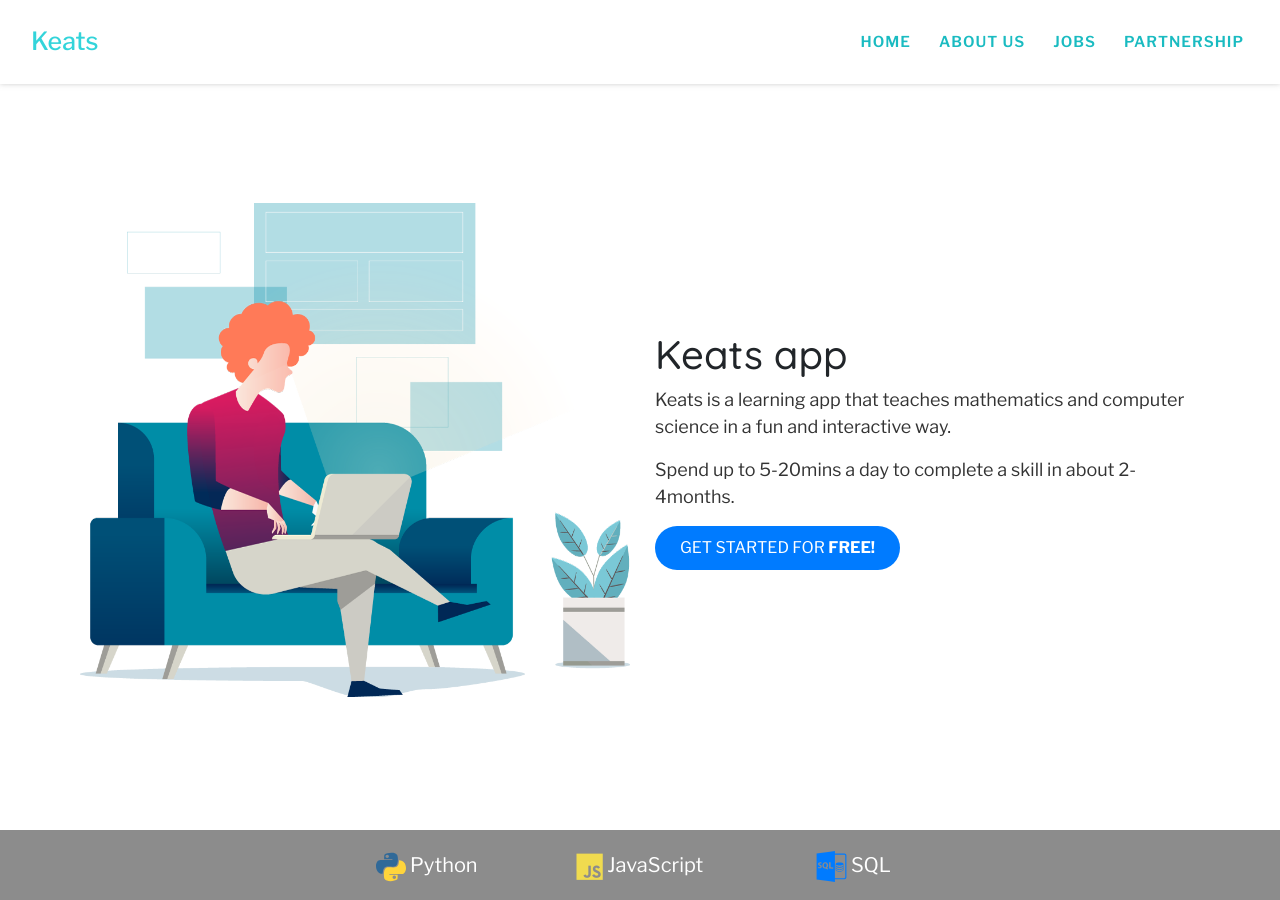
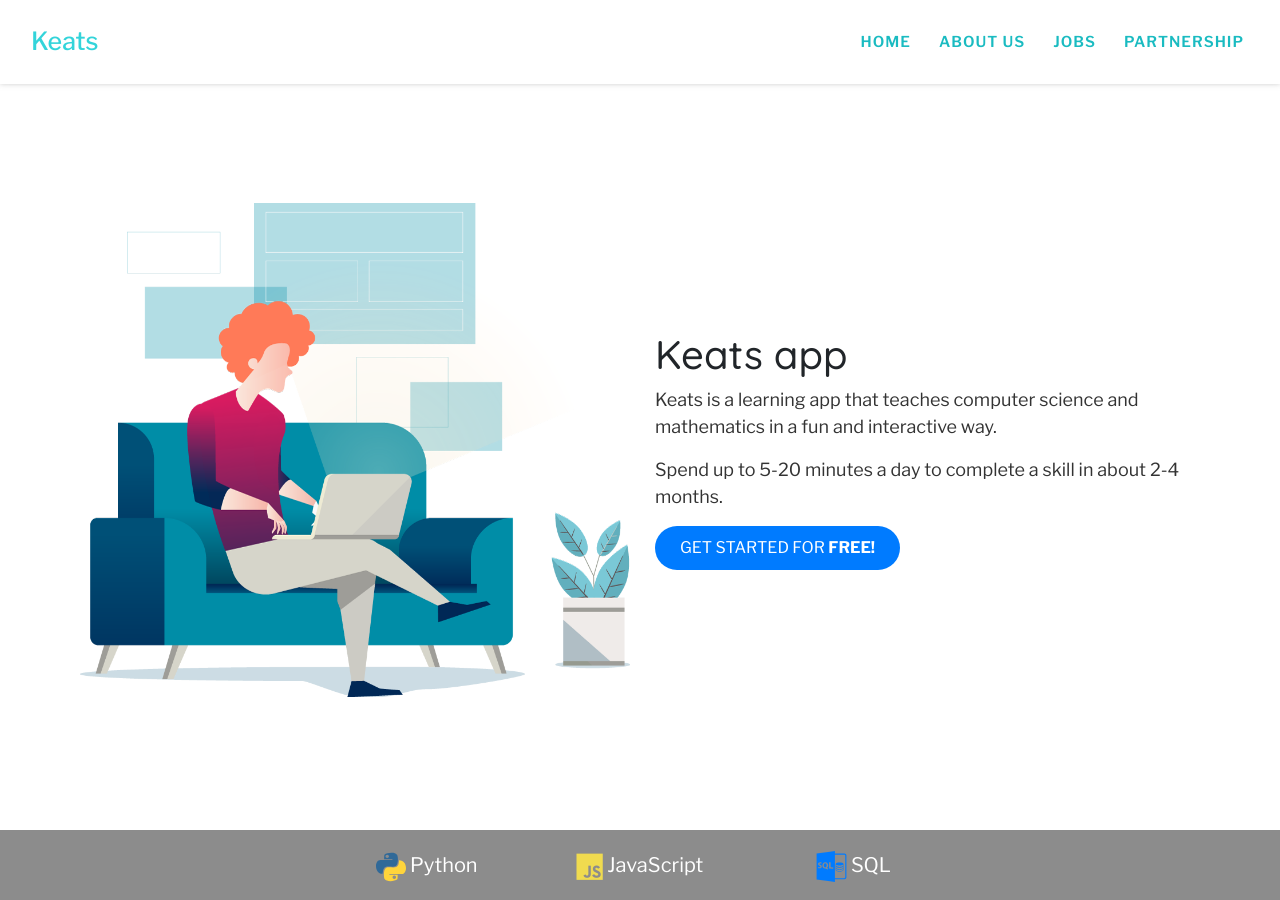
Before and after one commit to jaichandrakanthreddy/liquidworkings.github.io, a Jekyll site: the page built from index.html, in a window 1280 px wide and 900 px high. Built offline with Jekyll 4.4.1, drawn with Linux system fonts in a browser that asks for light colours; nearby versions of some CDN libraries; some of the changed text lies outside the part shown.

Commit message:
Update index.html

```diff
--- a/index.html
+++ b/index.html
@@ -8,8 +8,8 @@
       <div class="col-md-6 left-panel"></div>
       <div class="col-sm-12 col-md-6 align-self-center right-panel">
         <h1>Keats app</h1>
-        <p>Keats is a learning app that teaches mathematics and computer science in a fun and interactive way.</p>
-        <p>Spend up to 5-20mins a day to complete a skill in about 2-4months.</p>
+        <p>Keats is a learning app that teaches computer science and mathematics in a fun and interactive way.</p>
+        <p>Spend up to 5-20 minutes a day to complete a skill in about 2-4 months.</p>
         <div>
           <a class="btn btn-primary btn-round text-uppercase" tag="button" href="https://web.keats.app">Get started for <strong>free!</strong></a>
         </div>
@@ -88,7 +88,7 @@
     <div class="row justify-content-center">
       <div class="col-md-4 way-of-learn-image"></div>
       <div class="col-md-6">
-        <h4 class="mt-4">The best new way to learn a programming</h4>
+        <h4 class="mt-4">The best new way to learn Programming</h4>
         <p class="mt-4">Learning with Keats is fun and addictive. Earn points for correct answers, race against the clock, and level up. Our bite-sized lessons are effective, and we have proof that it works.</p>
       </div>
     </div>
@@ -101,7 +101,7 @@
       <div class="col-md-4 learn-anything-image-left"></div>
       <div class="col-md-6">
         <h4 class="mt-4">Learn anytime, anywhere</h4>
-        <p class="mt-4">Make your breaks and commutes more productive with our iPhone and Android apps. Download them and see why Apple and Google gave us their highest accolades.</p>
+        <p class="mt-4">Make your breaks and commutes more productive with our Progressive Web Application. Doesn't require any installation just add it to your Home screen</p>
         <div>
           <button class="btn btn-primary btn-round"> <i class="fab fa-searchengin"></i> See it in action </button>
         </div>
```
Also changed, not shown: other parts of index.html (+1 -1 lines).
